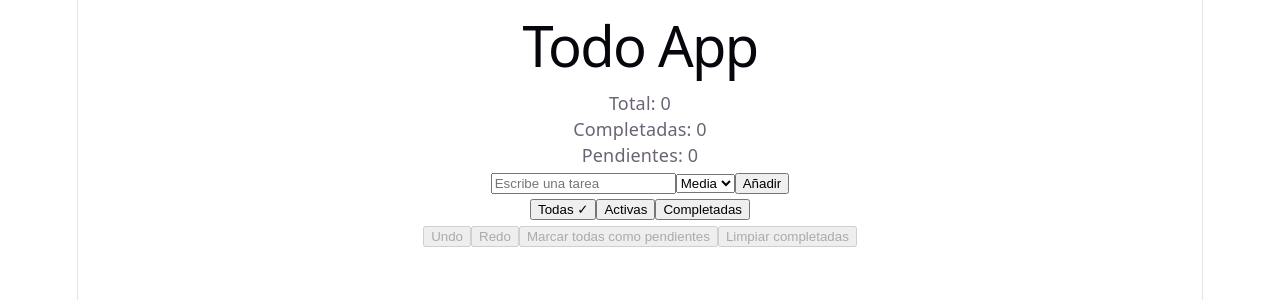
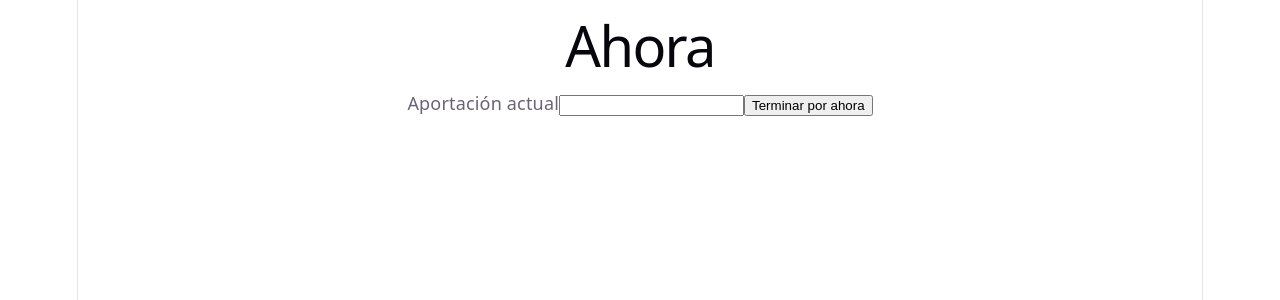
Before and after one commit to enrisan1/mi-app, a React (Vite) app: page / in a window 1280 px wide. Shown: the top 300 px of the page. Built offline with nearby package versions, Linux system fonts and the light colour scheme.

Commit message:
feat(product): expose R-U2-M1 from app entry point

```diff
--- a/src/App.tsx
+++ b/src/App.tsx
@@ -1,71 +1,7 @@
-import { useLocalStorage } from "./hooks/useLocalStorage";
-import { useTasks } from "./ui/hooks/useTasks";
-import TaskForm from "./ui/components/TaskForm";
-import TaskFilters from "./ui/components/TaskFilters";
-import TaskList from "./ui/components/TaskList";
-import TaskActions from "./ui/components/TaskActions";
-import type { TaskFilter } from "./domain/tasks/taskFilter";
-import "./App.css";
+import { ResumeExperience } from "./realizations/ru2m1/ResumeExperience";
 
 function App() {
-  const [filter, setFilter] = useLocalStorage<TaskFilter>(
-    "selected-filter",
-    "all",
-  );
-
-  const {
-    visibleTasks,
-    totalTasks,
-    pendingTasks,
-    completedTasks,
-    hasPendingTasks,
-    hasCompletedTasks,
-    deleteTask,
-    toggleTask,
-    editTask,
-    changePriority,
-    toggleAll,
-    clearCompleted,
-    undo,
-    hasUndo,
-    redo,
-    hasRedo,
-  } = useTasks(filter);
-
-  return (
-    <div className="app">
-      <h1>Todo App</h1>
-
-      <div className="stats">
-        <p>Total: {totalTasks}</p>
-        <p>Completadas: {completedTasks}</p>
-        <p>Pendientes: {pendingTasks}</p>
-      </div>
-
-      <TaskForm />
-
-      <TaskFilters filter={filter} onFilterChange={setFilter} />
-
-      <TaskList
-        tasks={visibleTasks}
-        deleteTask={deleteTask}
-        toggleTask={toggleTask}
-        editTask={editTask}
-        changePriority={changePriority}
-      />
-
-      <TaskActions
-        onToggleAll={toggleAll}
-        onClearCompleted={clearCompleted}
-        hasCompletedTasks={hasCompletedTasks}
-        hasPendingTasks={hasPendingTasks}
-        onUndo={undo}
-        hasUndo={hasUndo()}
-        onRedo={redo}
-        hasRedo={hasRedo()}
-      />
-    </div>
-  );
+  return <ResumeExperience />;
 }
 
 export default App;
```
Also changed, not shown: 2 other files (tests, documents, lock files or other folders).
